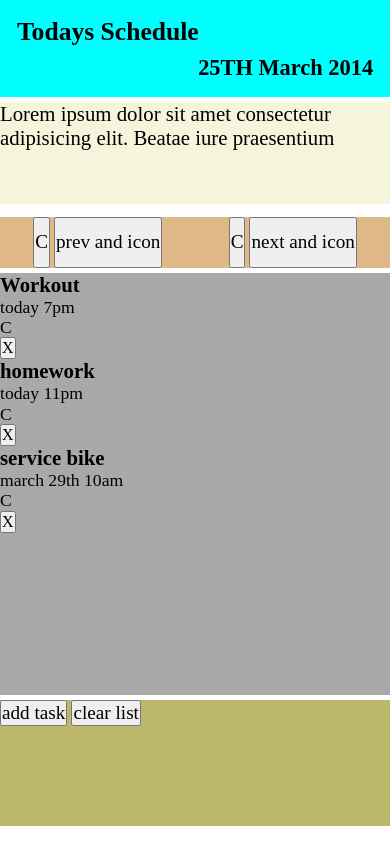
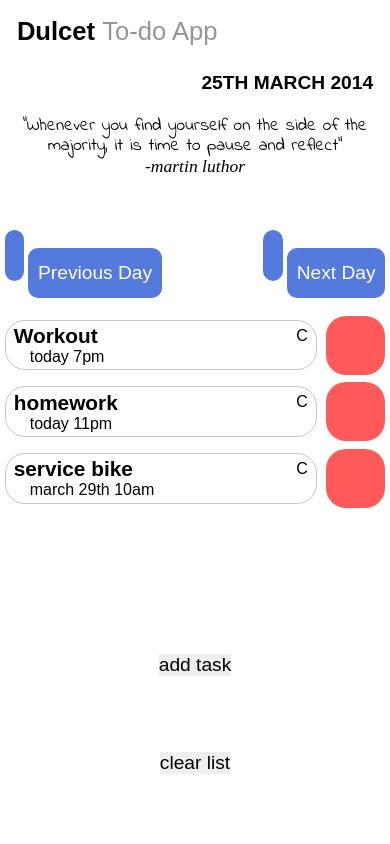
Before and after one commit to mohdsauood/Dulcet-TodoApp, a website built with webpack: page dist/index.html in a window 390 px wide. Built offline with nearby package versions, Linux system fonts and the light colour scheme; some icons are missing.

Commit message:
added font and styled mobile width

```diff
--- a/dist/index.html
+++ b/dist/index.html
@@ -5,6 +5,8 @@
     <meta charset="UTF-8">
     <meta name="viewport" content="width=device-width, initial-scale=1.0">
     <link rel="stylesheet" href="https://cdnjs.cloudflare.com/ajax/libs/normalize/8.0.1/normalize.min.css">
+    <link href="https://fonts.googleapis.com/css2?family=Indie+Flower&display=swap" rel="stylesheet">
+    <link rel="stylesheet" href="https://cdn.iconmonstr.com/1.3.0/css/iconmonstr-iconic-font.min.css">
     <link rel="stylesheet" href="style.css">
     <script defer src='main.js'></script>
     <title>Dulcet |todo app</title>
@@ -13,46 +15,51 @@
 <body>
     <section class="main">
         <header>
-            <h2>Todays Schedule</h2>
+            <h2>Dulcet <span>To-do App</span></h2>
             <h2>25TH March 2014</h2>
         </header>
         <section class="quote">
-            <p>Lorem ipsum dolor sit amet consectetur adipisicing elit. Beatae iure praesentium </p>
+            <p>"Whenever you find yourself on the side of the majority, it is time to pause and reflect" </p>
+            <p>-martin luthor</p>
         </section>
         <section class="navButtons">
             <div>
-                <button>C</button>
-                <button>prev and icon</button>
+                <button><i class="im im-calendar"></i></button>
+                <button>Previous Day</button>
             </div>
             <div>
-                <button>C</button>
-                <button>next and icon</button>
+                <button><i class="im im-calendar"></i></button>
+                <button>Next Day</button>
             </div>
         </section>
         <section class="tasks">
             <section class="task">
                 <div>
                     <p>Workout</p>
+                    <p>C</p>
                     <p>today 7pm</p>
-                    <p>C</p>
+
                 </div>
-                <button>X</button>
+                <button><i class="im im-x-mark"></i>
+                </button>
             </section>
             <section class="task">
                 <div>
                     <p>homework</p>
+                    <p>C</p>
                     <p>today 11pm</p>
-                    <p>C</p>
                 </div>
-                <button>X</button>
+                <button><i class="im im-x-mark"></i>
+                </button>
             </section>
             <section class="task">
                 <div>
                     <p>service bike</p>
+                    <p>C</p>
                     <p>march 29th 10am</p>
-                    <p>C</p>
                 </div>
-                <button>X</button>
+                <button><i class="im im-x-mark"></i>
+                </button>
             </section>
         </section>
         <section class="uiButtons">
--- a/dist/style.css
+++ b/dist/style.css
@@ -1,97 +1,179 @@
-*{
+* {
     margin: 0;
     padding: 0;
     box-sizing: border-box;
+    font-family: Quicksand, sans-serif;
+}
+
+:root {
+    --blue: rgb(85, 122, 221);
+    --lightred: rgb(255, 89, 89);
+
+}
+
+/*reset*/
+button {
+    background-color: none;
+    border: none;
+}
+}
+
+@font-face {
+    font-family: 'Quicksand';
+    src: url("./assets/Quicksand-Regular.otf");
 }
 
 /*FONTS */
 
-header h2{
-    font-size:1.6em ;
+header h2 {
+    font-size: 1.6em;
 }
 
-.quote p{
-    font-size: 1.3em;
+.quote p {
+    font-size: 1.1em;
+    font-family: 'Indie Flower', cursive;
 }
 
-.navButtons div button{
+.navButtons div button {
     font-size: 1.2em;
 }
 
-.task div p{
-    font-size: 1.1em;
+.task div p {
+    font-size: 1em;
 }
-.task div :nth-child(1){
+
+.task div :nth-child(1) {
     font-size: 1.3em;
     font-weight: bold;
 }
 
-.uiButtons button{
+.uiButtons button {
     font-size: 1.2em;
 }
 
 /*grid positions*/
 
-.main{
-    display:grid;
-    grid-template-columns: repeat(6,1fr);
-    grid-template-rows: repeat(6,minmax(1vh,auto));
-    grid-gap:5px;
+.main {
+    display: grid;
+    grid-template-columns: repeat(6, 1fr);
+    grid-template-rows: repeat(6, minmax(1vh, auto));
+    grid-gap: 5px;
 }
 
-header{
-    background-color: aqua;
-    grid-column:1/7;
-}
-
-.quote{
-    background-color: beige;
+header {
     grid-column: 1/7;
 }
 
-.navButtons{
-    background-color: burlywood;
+.quote {
     grid-column: 1/7;
 }
-.tasks{
-    background-color: darkgray;
+
+.navButtons {
     grid-column: 1/7;
 }
-.uiButtons{
-    background-color: darkkhaki;
+
+.tasks {
+    grid-column: 1/7;
+}
+
+.uiButtons {
     grid-column: 1/7;
 }
 
 /*misc styles*/
-body{
+body {
     overflow-y: hidden;
 }
-header{
+
+header {
     padding: 2vh;
 }
-header :nth-child(2){
-    margin-top:1vh;
+
+header :nth-child(2) {
+    text-transform: uppercase;
+    margin-top: 3vh;
     text-align: end;
-    font-size: 1.4em;
+    font-size: 1.2em;
 }
 
-.quote{
+header span {
+    color: rgb(151, 149, 144);
+    font-weight: normal;
+}
+
+.quote {
     margin-bottom: 1vh;
     height: 12vh;
+    text-align: center;
 }
 
-.navButtons{
+.quote :nth-child(2) {
+    font-family: Quicksand;
+    font-style: italic;
+}
+
+.navButtons {
     display: flex;
+    justify-content: space-between;
+    margin-bottom: 1vh;
+    padding: 0 .3em;
+}
+
+.navButtons button {
+    height: 6vh;
+    padding: .1em .5em;
+    background-color: var(--blue);
+    color: white;
+    border-radius: 10px;
+}
+
+.task {
+    display: flex;
+    flex-direction: row;
     justify-content: space-around;
 }
-.navButtons button{
-    height: 6vh;
+
+.task div {
+    width: 80vw;
+    border: 1px solid rgb(202, 196, 196);
+    border-radius: 20px;
+    padding: .2em .5em;
+    margin: .5em 0;
+    display: grid;
+    grid-template-columns: repeat(2, 1fr);
 }
 
-.tasks{
-    height: 50vh;
+.task div :nth-child(2) {
+    justify-self: end;
+    align-self: center;
 }
 
-.uiButtons{
-    height:15vh;
+.task div :nth-child(3) {
+    padding-left: 1em;
 }
+
+.task button {
+    align-self: center;
+    height: 7vh;
+    width: 7vh;
+    border-radius: 20px;
+    color: white;
+    background-color: var(--lightred);
+}
+
+.tasks {
+    height: 40vh;
+}
+
+.uiButtons {
+    height: 15vh;
+}
+
+.uiButtons button {
+    display: block;
+    margin: 0 auto;
+}
+
+.uiButtons :nth-child(1) {
+    margin-bottom: 9vh;
+}
```
Also changed, not shown: dist/assets/Quicksand-Regular.otf (added).
